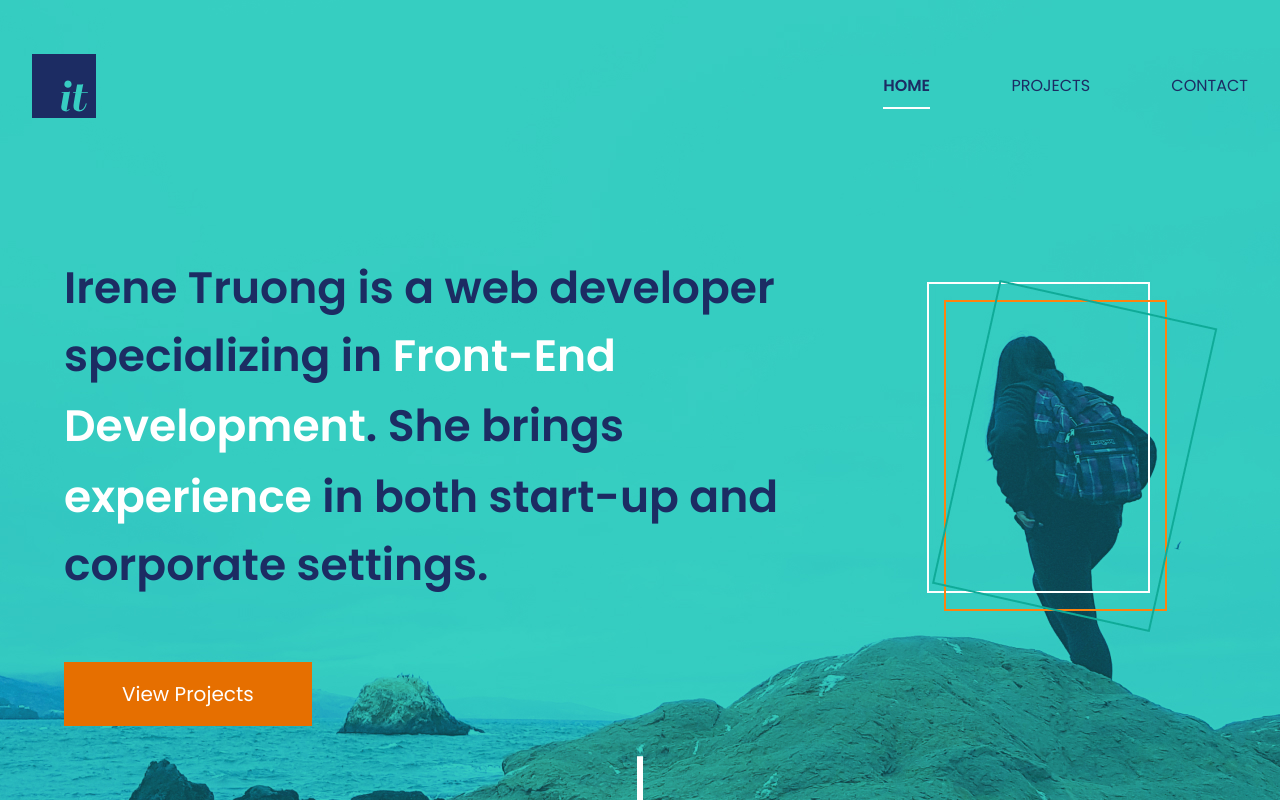
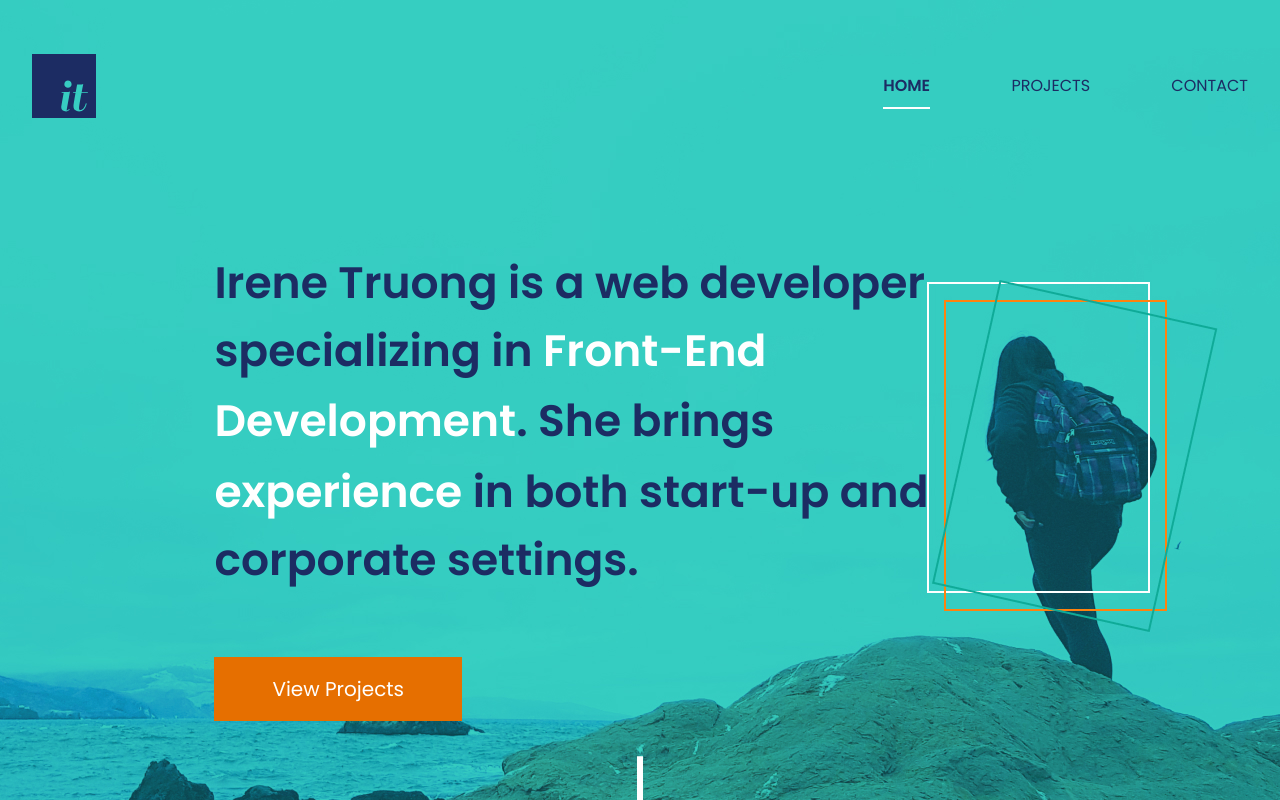
Before and after one commit to rashmi-webdev/vinayak-adimule-client1, a Next.js app: page / in a window 1280 px wide. Shown: the top 800 px of the page. Built offline with nearby package versions, Linux system fonts and the light colour scheme.

Commit message:
[it] will the hero appear?

```diff
--- a/pages/index.js
+++ b/pages/index.js
@@ -68,7 +68,34 @@ export default function Home() {
         <link rel="icon" href="images/favicon.ico" />
       </Head>
       <LazyLoad height={900}>
-        <section className={homeStyles.heroBackground}>
+        <section className="home-hero">
+          <div className="hero-image-container">
+            <LazyLoad height={900}>
+              <img src="images/hero.jpg" alt="" />
+            </LazyLoad>
+          </div>
+          <div className="introduction">
+            <h1>
+              Irene Truong is a web developer specializing in{" "}
+              <span>Front-End Development</span>. She brings{" "}
+              <span>experience</span> in both start-up and corporate settings.
+            </h1>
+            <Link href="/projects">
+              <a className="btn-primary">View Projects</a>
+            </Link>
+            <div className={homeStyles.socialContainer}>
+              <SocialIcons />
+            </div>
+          </div>
+          <a
+            href="#about"
+            className="scroll-to-about"
+            aria-label="Click to scroll to Irene's about section."
+          >
+            <img src="/images/white-arrow.svg" alt="" className="arrow" />
+          </a>
+        </section>
+        {/* <section className={homeStyles.heroBackground}>
           <div className="wrapper">
             <h1>
               Irene Truong is a web developer specializing in{" "}
@@ -89,7 +116,7 @@ export default function Home() {
           >
             <img src="/images/white-arrow.svg" alt="" className="arrow" />
           </a>
-        </section>
+        </section> */}
       </LazyLoad>
 
       <section className={homeStyles.about} id="about">
--- a/styles/partials/_home.scss
+++ b/styles/partials/_home.scss
@@ -1,3 +1,26 @@
+.home-hero {
+  height: 900px;
+  position: relative;
+  background: #39d3c1;
+  .hero-image-container {
+    height: 100%;
+    img {
+      height: 100%;
+      max-height: 900px;
+      object-fit: cover;
+    }
+  }
+  .introduction {
+    position: absolute;
+    top: calc(50% - 200px);
+    left: 16.75%;
+    max-width: 740px;
+    h1 {
+      margin-bottom: 64px;
+    }
+  }
+}
+
 .current {
   display: flex;
   flex-direction: column;
```
